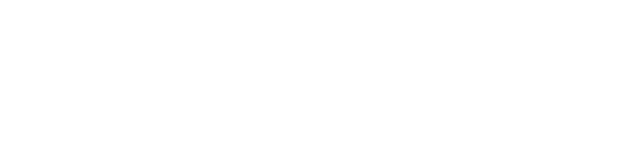
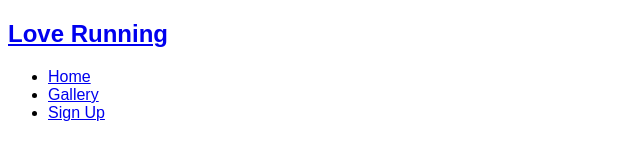
Before and after one commit to Ironmonkeynuts/Love-Running, a plain HTML site: page index.html in a window 1280 px wide. Shown: the whole page, without its empty margins (0-640 px from the left). Drawn offline with Linux system fonts and the light colour scheme.

Commit message:
Added logo and nav elements to header

```diff
--- a/index.html
+++ b/index.html
@@ -11,7 +11,22 @@
 <body>
   <!-- Nav and Logo -->
   <header>
-
+    <a href="index.html">
+        <h2>Love Running</h2>
+    </a>
+    <nav>
+        <ul>
+            <li>
+                <a href="index.html">Home</a>
+            </li>
+            <li>
+                <a href="#">Gallery</a>
+            </li>
+            <li>
+                <a href="#">Sign Up</a>
+            </li>
+        </ul>
+    </nav>
   </header>
   <!-- Hero image and text -->
   <section>
```
